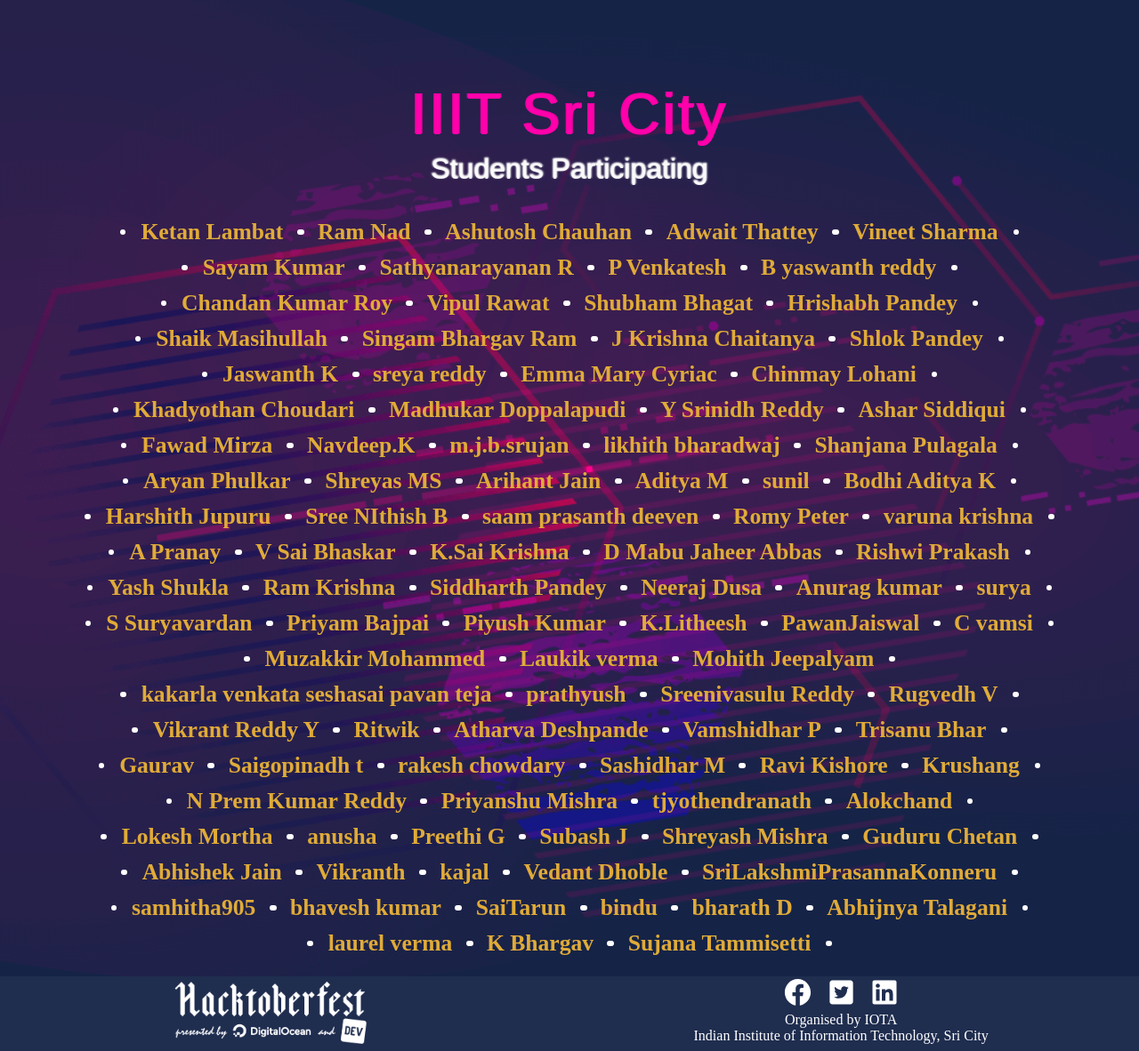
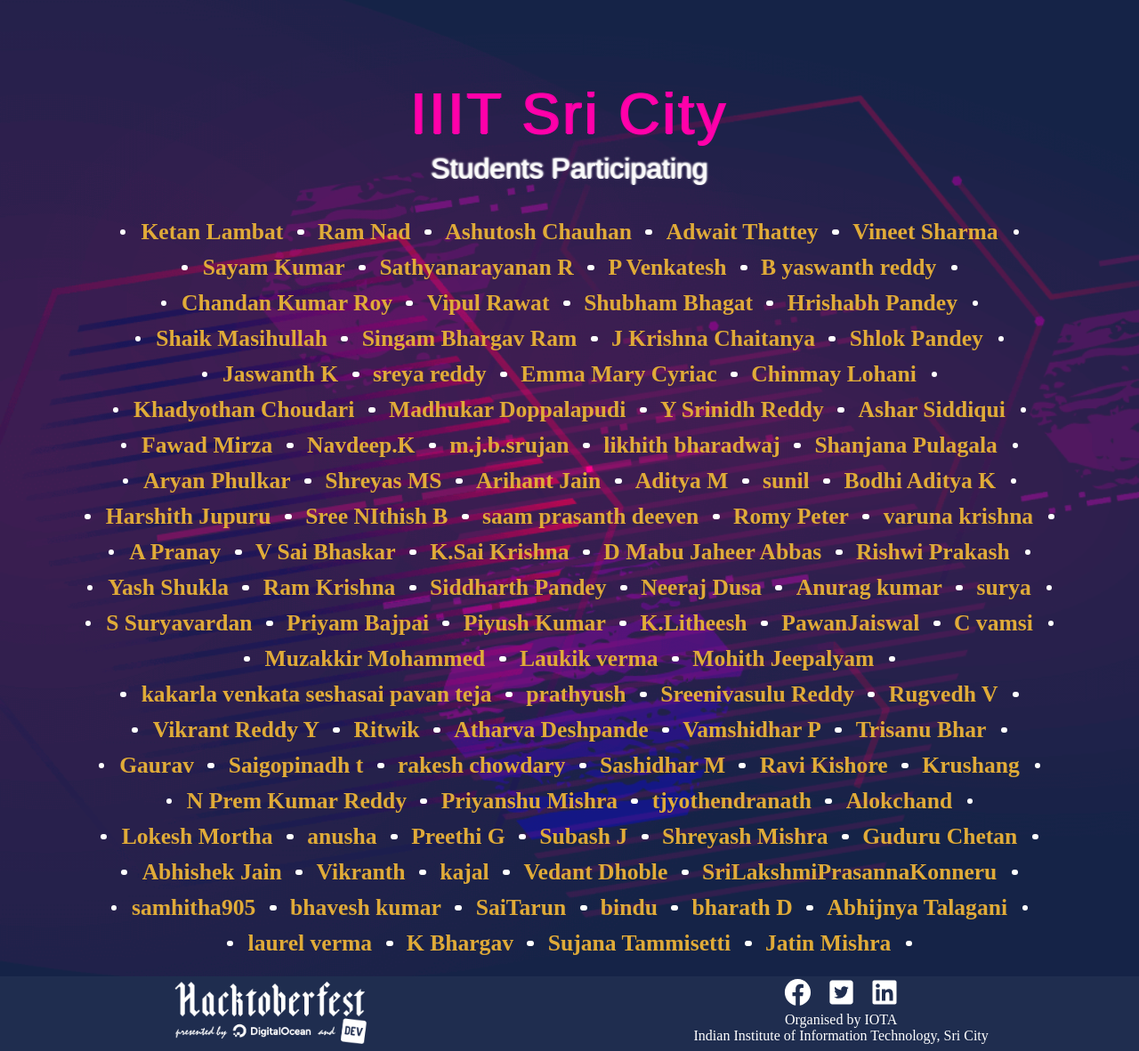
Before and after one commit to Project-Club-IIITS/hacktoberfest2019-participants, a Jekyll site: the page index.html, which Jekyll copies as it is, in a window 1280 px wide, cut to the strip 132-1314 px from the top of the page. Shown: the whole strip at 89% size. Built offline with Jekyll 4.4.1, drawn with Linux system fonts in a browser that asks for light colours; some web fonts are replaced.

Commit message:
Adding Jatin Mishra

```diff
--- a/index.html
+++ b/index.html
@@ -169,7 +169,7 @@
           <li><a href="https://github.com/1laurelverma">laurel verma</a></li>
           <li><a href="https://github.com/k-bhargav">K Bhargav</a></li>
           <li><a href="https://github.com/sujanatammisetti">Sujana Tammisetti</a></li>
-
+	  <li><a href="https://github.com/jatin-mishra">Jatin Mishra</a></li>
 
         </ul>
       </div>
```
